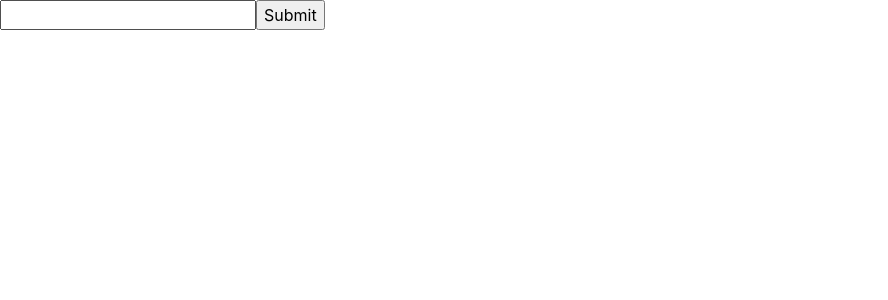
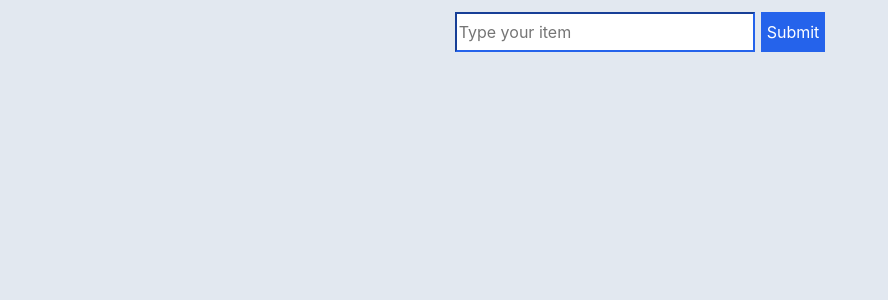
Before and after one commit to mimi-max/Todo-Ts, a React (Vite) app: page / in a window 1280 px wide. Shown: the top 300 px of the page, without its empty margins (0-888 px from the left). Built offline with nearby package versions, Linux system fonts and the light colour scheme.

Commit message:
styled Todos

```diff
--- a/package.json
+++ b/package.json
@@ -13,6 +13,7 @@
     "bootstrap": "^5.1.3",
     "react": "^18.0.0",
     "react-dom": "^18.0.0",
+    "react-icons": "^4.4.0",
     "uuid": "^8.3.2"
   },
   "devDependencies": {
--- /dev/null
+++ b/src/components/Form.module.css
@@ -0,0 +1,30 @@
+.form {
+  display: flex;
+  justify-content: center;
+  align-items: center;
+  margin-top: 12px;
+  gap: 6px;
+}
+
+.inputTodo {
+  width: 300px;
+  height: 40px;
+  border-color: #2563eb;
+  outline: none;
+}
+
+.inputTodoSubmit {
+  height: 40px;
+  background-color: #2563eb;
+  color: #fff;
+  border: none;
+}
+
+.Todos {
+  max-width: 800px;
+  display: flex;
+  justify-content: center;
+  align-items: center;
+  margin: auto ;
+  flex-direction: column;
+}
--- a/src/components/Form.tsx
+++ b/src/components/Form.tsx
@@ -2,6 +2,7 @@ import React from 'react';
 import { useTodoValue } from '../hooks/usetodovalue';
 import { useTodos } from '../hooks/usetodos';
 import { TodoItem } from './TodoItem';
+import styles from './Form.module.css';
 
 function Form() {
   const { todoValue, changeTodoValue } = useTodoValue();
@@ -17,6 +18,7 @@ function Form() {
         </div>
       )}
       <form
+        className={styles.form}
         action=""
         onSubmit={(e) => {
           e.preventDefault();
@@ -25,16 +27,18 @@ function Form() {
         }}
       >
         <input
+          className={styles.inputTodo}
           type="text"
           value={todoValue}
+          placeholder="Type your item"
           onChange={(e) => {
             changeTodoValue(e.target.value);
             setErrorMessage('');
           }}
         />
-        <input type="submit" />
+        <input type="submit" className={styles.inputTodoSubmit} />
       </form>
-      <div>
+      <div className={styles.Todos}>
         {
           todos.map((todo) => (
             <TodoItem
--- /dev/null
+++ b/src/components/TodoItem.module.css
@@ -0,0 +1,56 @@
+.todoItemContainer {
+  display: flex;
+  justify-content: center;
+  align-items: center;
+  margin-top: 24px;
+  gap: 6px;
+
+}
+
+.todoItem {
+  width: 500px;
+  border: 2px solid #0d6efd;
+  height: 40px;
+  display: flex;
+  justify-content: center;
+  align-items: center;
+  background-color: #fff;
+}
+
+.updateItemButton {
+  height: 40px;
+  background-color: #15803d;
+  color: #fff;
+  border: none;
+  display: flex;
+  align-items: center;
+}
+
+.deleteItemButton {
+  height: 40px;
+  background-color: #be123c;
+  color: #fff;
+  border: none;
+  display: flex;
+  align-items: center;
+}
+
+.newTodoItem {
+  width: 500px;
+  border: 2px solid #22c55e;
+  height: 40px;
+  text-align: center;
+}
+
+.newFormTodoItem {
+  display: flex;
+  gap: 6px;
+}
+.buttonSubmitUpdate{
+  height: 40px;
+  background-color: #16a34a;
+  color: #fff;
+  border: none;
+  display: flex;
+  align-items: center;
+}
--- a/src/components/TodoItem.tsx
+++ b/src/components/TodoItem.tsx
@@ -1,5 +1,6 @@
 import React, { useState } from 'react';
 import { Todo } from '../hooks/usetodos';
+import styles from './TodoItem.module.css';
 
 interface TodoItemProps{
   todo:Todo;
@@ -13,10 +14,11 @@ export function TodoItem({ todo, updateTodoValue, deleteTodoItem }:TodoItemProps
     setIsEdit(!isEdit);
   }
   return (
-    <div>
-      {!isEdit && todo.value}
+    <div className={styles.todoItemContainer}>
+      {!isEdit && <div className={styles.todoItem}>{todo.value}</div>}
       {isEdit && (
         <form
+          className={styles.newFormTodoItem}
           onSubmit={(e:React.FormEvent<HTMLFormElement>) => {
             e.preventDefault();
             updateTodoValue(updateValue, todo.key);
@@ -24,18 +26,20 @@ export function TodoItem({ todo, updateTodoValue, deleteTodoItem }:TodoItemProps
           }}
         >
           <input
+            className={styles.newTodoItem}
             value={updateValue}
             type="text"
             onChange={(e: React.ChangeEvent<HTMLInputElement>) => {
               setUpdateValue(e.target.value);
             }}
           />
-          <button type="submit">Submit</button>
+          <button type="submit" className={styles.buttonSubmitUpdate}>Submit</button>
         </form>
 
       )}
       {!isEdit && (
       <button
+        className={styles.updateItemButton}
         type="button"
         onClick={() => {
           toggleEditMode();
@@ -45,6 +49,7 @@ export function TodoItem({ todo, updateTodoValue, deleteTodoItem }:TodoItemProps
       </button>
       )}
       <button
+        className={styles.deleteItemButton}
         type="button"
         onClick={() => {
           deleteTodoItem(todo.key);
--- a/src/index.css
+++ b/src/index.css
@@ -5,6 +5,7 @@ body {
     sans-serif;
   -webkit-font-smoothing: antialiased;
   -moz-osx-font-smoothing: grayscale;
+  background-color: #e2e8f0;
 }
 
 code {
```
Also changed, not shown: 1 other file (tests, documents, lock files or other folders).
